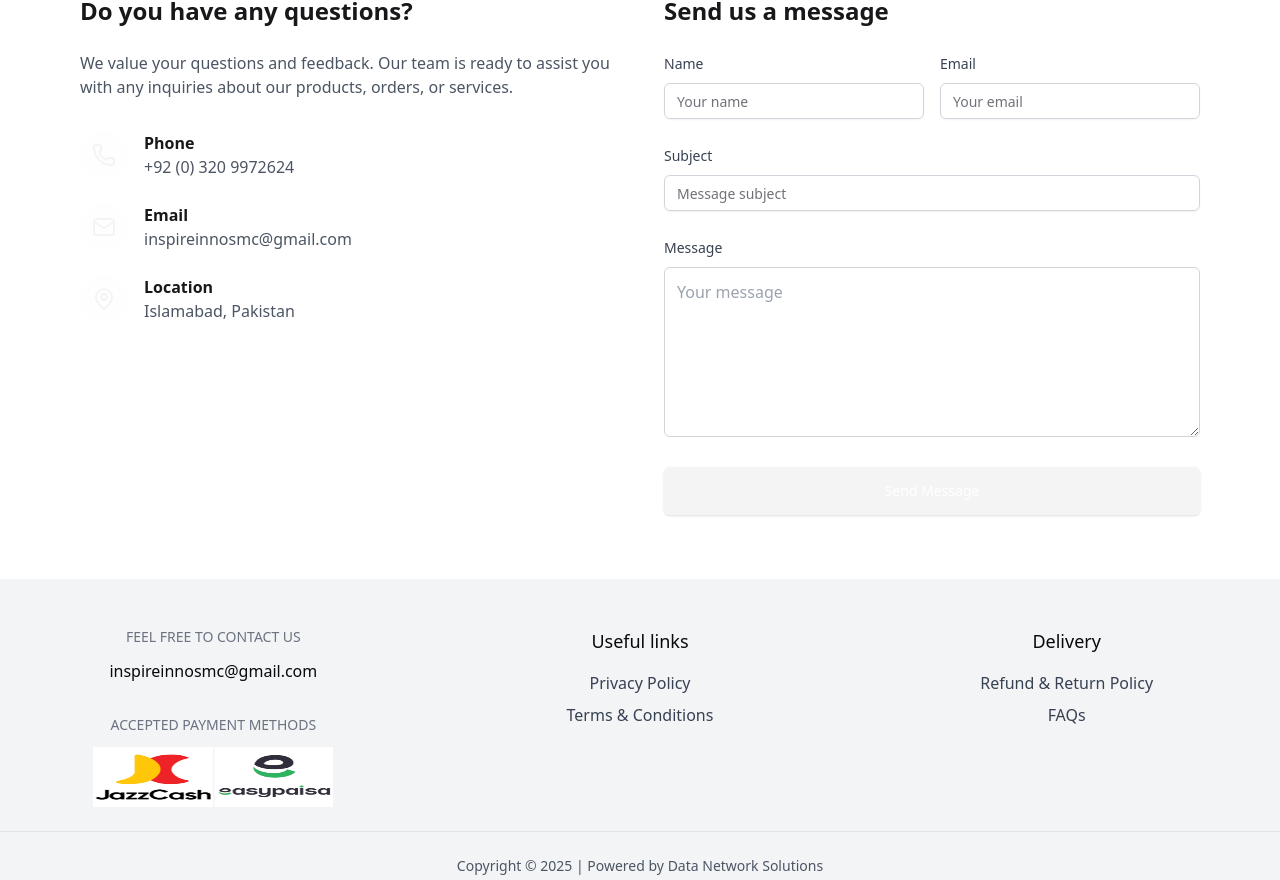
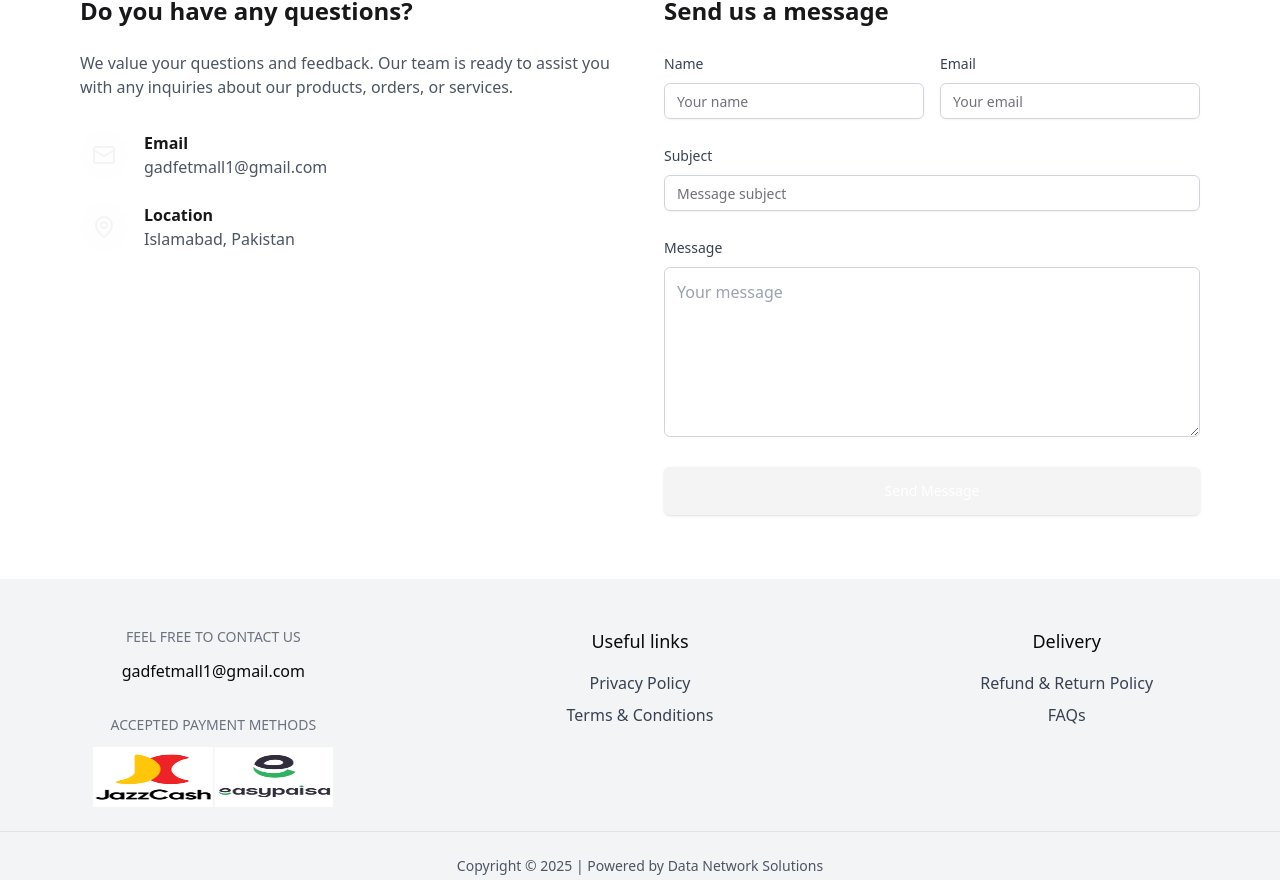
Before and after one commit to xxxxlu/gadgetmall, a Next.js app: page /contact in a window 1280 px wide. Shown: the part 377-1257 px from the top of the page. Built offline with nearby package versions, Linux system fonts and the light colour scheme.

Commit message:
feat: 去除手机号

```diff
--- a/src/app/contact/page.tsx
+++ b/src/app/contact/page.tsx
@@ -32,21 +32,11 @@
               <div className="space-y-6">
                 <div className="flex items-start">
                   <div className="bg-secondary/10 p-3 rounded-full mr-4">
-                    <Phone className="h-6 w-6 text-secondary" />
-                  </div>
-                  <div>
-                    <h3 className="font-semibold text-primary">Phone</h3>
-                    <p className="text-gray-600"> +92 (0) 320 9972624</p>
-                  </div>
-                </div>
-
-                <div className="flex items-start">
-                  <div className="bg-secondary/10 p-3 rounded-full mr-4">
                     <Mail className="h-6 w-6 text-secondary" />
                   </div>
                   <div>
                     <h3 className="font-semibold text-primary">Email</h3>
-                    <p className="text-gray-600">inspireinnosmc@gmail.com</p>
+                    <p className="text-gray-600">gadfetmall1@gmail.com</p>
                   </div>
                 </div>
 
--- a/src/components/layout/footer.tsx
+++ b/src/components/layout/footer.tsx
@@ -13,7 +13,7 @@
           {/* Contact Information */}
           <div className="md:col-span-1">
             <h6 className="text-gray-500 uppercase text-sm mb-3">FEEL FREE TO CONTACT US</h6>
-            <p className="text-base mb-8">inspireinnosmc@gmail.com</p>
+            <p className="text-base mb-8">gadfetmall1@gmail.com</p>
 
             <h6 className="text-gray-500 uppercase text-sm mb-3">ACCEPTED PAYMENT METHODS</h6>
             <div className="flex justify-center" style={{ height: '60px' }}>
```
